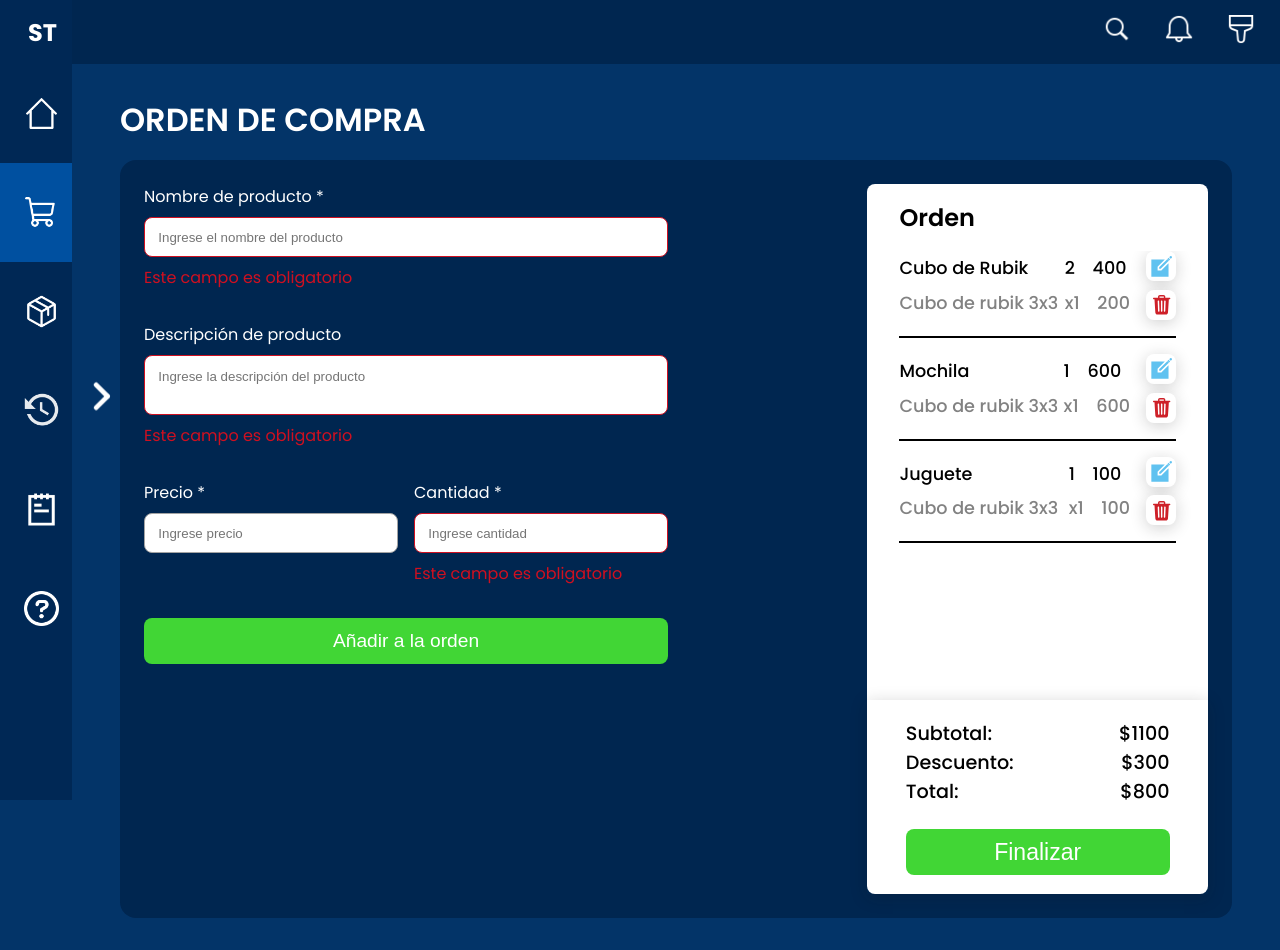
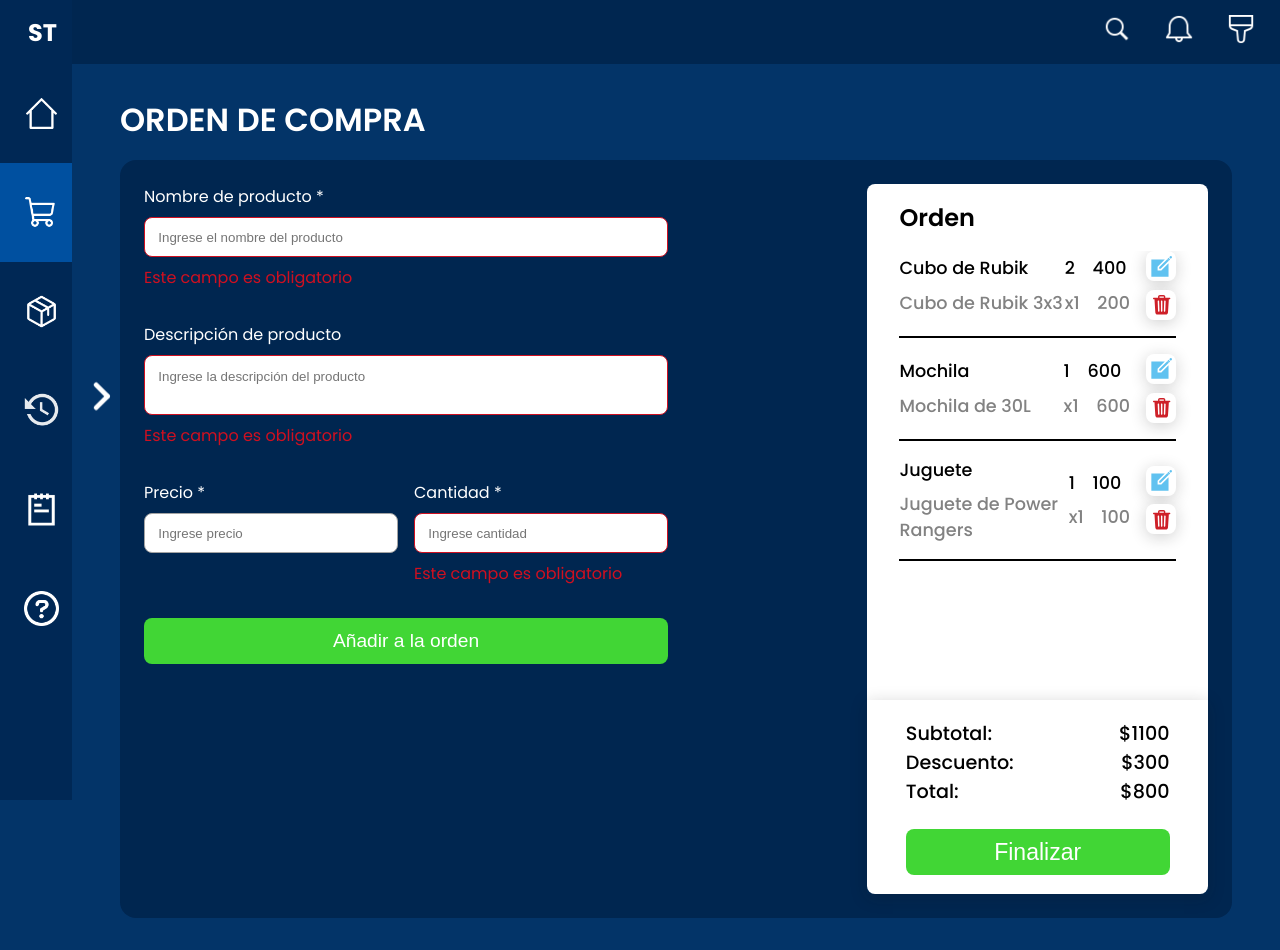
Before and after one commit to luciano-repetti/stocktrack, a Next.js app: page /orden_de_compra in a window 1280 px wide. Built offline with nearby package versions, Linux system fonts and the light colour scheme.

Commit message:
[ADD] Items descriptions and Delete logic

```diff
--- a/src/components/ItemOrder.jsx
+++ b/src/components/ItemOrder.jsx
@@ -1,7 +1,7 @@
 import Image from "next/image";
 import styles from "@/styles/modules/OrderList.module.css"
 
-export const ItemOrder = ({ name, price, quantity }) => {
+export const ItemOrder = ({ handler, id, name, price, quantity, description }) => {
     const total = (price * quantity)
     return (
         <>
@@ -9,7 +9,7 @@ export const ItemOrder = ({ name, price, quantity }) => {
                 <div className={styles.container_item}>
                     <div className={styles.container_info}>
                         <span>{name}</span>
-                        <span className={styles.gray}>Cubo de rubik 3x3</span>
+                        <span className={styles.gray}>{description}</span>
                     </div>
                     <div className="flex gap-1 items-center">
                         <div className={styles.container_info}>
@@ -24,13 +24,13 @@ export const ItemOrder = ({ name, price, quantity }) => {
                         </div>
                         <div className={styles.container_info}>
                             <button><Image width={25} height={25} src={"/icons/edit-icon.svg"} alt="imagen de editar" /></button>
-                            <button><Image width={25} height={25} src={"/icons/delete-icon.svg"} alt="imagen de borrar" /></button>
+                            <button onClick={() => handler(id)}><Image width={25} height={25} src={"/icons/delete-icon.svg"} alt="imagen de borrar" /></button>
                         </div>
                     </div>
                 </div>
                 <div className={styles.line}>
                 </div>
-            </article>
+            </article >
         </>
     )
 }
--- a/src/components/OrderList.jsx
+++ b/src/components/OrderList.jsx
@@ -5,20 +5,20 @@ import { calculateTotal } from "@/services/getPucharseOrder";
 
 
 
-export default function OrderList({ items }) {
+export default function OrderList({ items, handler }) {
 
-
-    const subtotal = calculateTotal(items)
+    const subtotal = calculateTotal(items);
     const descuento = 300;
     const total = subtotal - descuento;
+
     return (
         <section className={styles.container_order}>
             <article className={styles.list_order}>
                 <section className={styles.container_list}>
                     <span className={styles.title}>Orden</span>
                     <section className={styles.list_scroll}>
-                        {items.map(({ id, name, price, quantity }) => (
-                            <ItemOrder key={id} name={name} price={price} quantity={quantity} />
+                        {items.map(({ id, name, price, quantity, description }) => (
+                            <ItemOrder handler={handler} key={id} id={id} name={name} price={price} quantity={quantity} description={description} />
                         ))}
                     </section>
                 </section>
--- a/src/data/pucharseOrder.js
+++ b/src/data/pucharseOrder.js
@@ -4,18 +4,21 @@ export const pucharseOrder = {
         {
             id: 1,
             name: "Cubo de Rubik",
+            description: "Cubo de Rubik 3x3",
             price: 200,
             quantity: 2,
         },
         {
             id: 2,
             name: "Mochila",
+            description: "Mochila de 30L",
             price: 600,
             quantity: 1,
         },
         {
             id: 3,
             name: "Juguete",
+            description: "Juguete de Power Rangers",
             price: 100,
             quantity: 1,
         },
--- a/src/pages/orden_de_compra.jsx
+++ b/src/pages/orden_de_compra.jsx
@@ -13,8 +13,10 @@ const pucharseOrderInitial = {
 
 export default function PurchaseOrder() {
     const [pucharseOrder, setPucharseOrder] = useState(pucharseOrderInitial);
+
     const [items, setItems] = useState([]);
 
+    const [counter, setCounter] = useState(4);
 
     useEffect(() => {
         const data = getPucharseOrder();
@@ -23,19 +25,29 @@ export default function PurchaseOrder() {
     }, []);
 
 
-    const handlerAddItems = ({ name, price, quantity }) => {
+    const handlerAddItems = ({ name, price, quantity, description }) => {
 
         if (name && price && quantity) {
 
             setItems([...items, {
+                id: counter,
                 name: name.trim(),
+                description: description.trim(),
                 price: +price.trim(),
                 quantity: +quantity.trim(),
             }])
         } else {
             console.error("Alguno de los valores no esta siendo pasado")
         }
+
+        setCounter(counter + 1);
     }
+
+    const handlerDeleteItem = (id) => {
+        console.log(id);
+        setItems(items.filter(item => item.id !== id))
+    }
+
 
 
     return (
@@ -45,7 +57,7 @@ export default function PurchaseOrder() {
             </Head>
             <TemplateBody namePage={"Orden de compra"}>
                 <OrderForm handler={handlerAddItems} />
-                <OrderList items={items} />
+                <OrderList handler={handlerDeleteItem} items={items} />
             </TemplateBody>
         </>
     )
```
